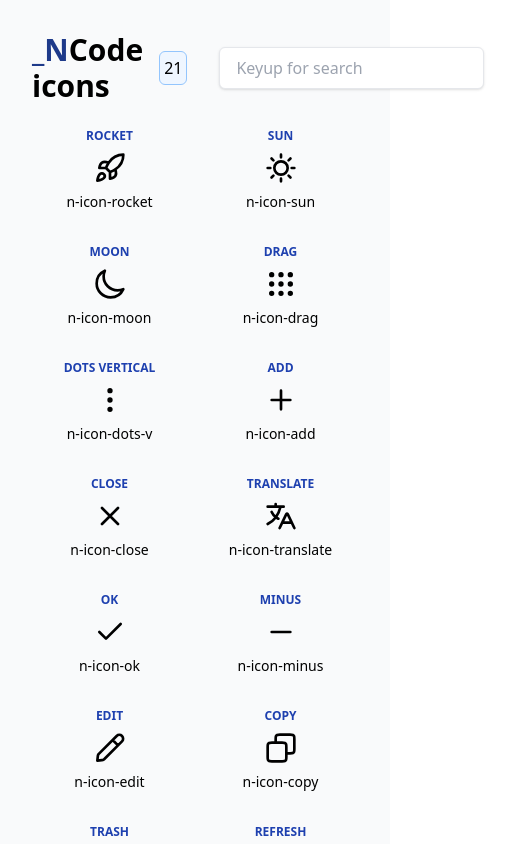
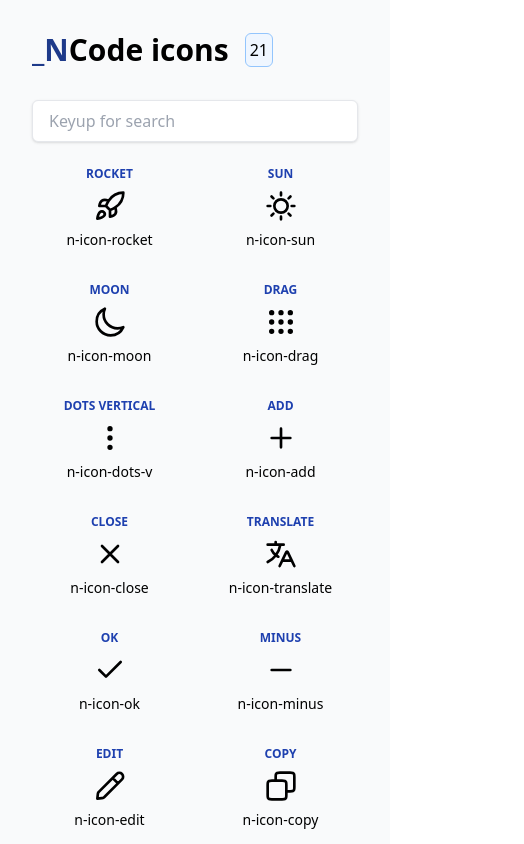
Before and after one commit to ncodealex/icons, a Vue app: page / in a window 390 px wide. Shown: the top 844 px of the page, 524 px wide, since content can reach past the window. Built offline with nearby package versions, Linux system fonts and the light colour scheme.

Commit message:
optimize for mobile

```diff
--- a/src/App.vue
+++ b/src/App.vue
@@ -153,33 +153,30 @@ const copyToClipboard = (clipboardItem: string) => {
     <div class="container mx-auto flex flex-col gap-4">
       <!--input-->
       <div
-        class="flex w-full flex-col items-center justify-between gap-4"
+        class="flex w-full flex-col items-center justify-between gap-4 "
       >
         <div
-          class="flex w-full justify-start gap-8"
+          class="flex w-full justify-start gap-8 flex-col sm:flex-row"
           data-Id="head"
         >
-          <div class="flex flex-row items-center gap-4">
-            <div class="text-3xl font-bold">
+          <div class="flex flex-row items-center gap-4 flex-nowrap">
+            <div class="text-3xl font-bold flex-nowrap truncate">
               <span class="text-blue-900">_N</span>Code icons
             </div>
-
             <span
               class="rounded-md border border-blue-300 bg-blue-50 p-1 text-base"
             >{{ icons.length }}</span>
           </div>
-          <div class="flex items-center gap-4">
+          <div class="relative flex items-center gap-4 w-full sm:w-60">
             <input
               v-model="qs"
-              class="border-primary relative flex flex-row items-center rounded-md border bg-white px-4 py-2 text-gray-900 shadow transition-shadow focus:outline-none"
+              class="border-primary w-full relative flex flex-row items-center rounded-md border bg-white pl-4 pr-10 py-2 text-gray-900 shadow transition-shadow focus:outline-none"
               placeholder="Keyup for search"
               tabindex="0"
             >
             <span
-              :class="
-                qs.length > 0 ? 'opacity-100' : 'opacity-0'
-              "
-              class="n-icon n-icon-close cursor-pointer text-gray-300 transition-all hover:text-blue-400"
+                v-show="qs.length > 0"
+              class="n-icon n-icon-close cursor-pointer text-gray-300 transition-all hover:text-blue-400 absolute right-3"
               style="width: 1.5rem; height: 1.5rem"
               @click="qs = ''"
             />
```
